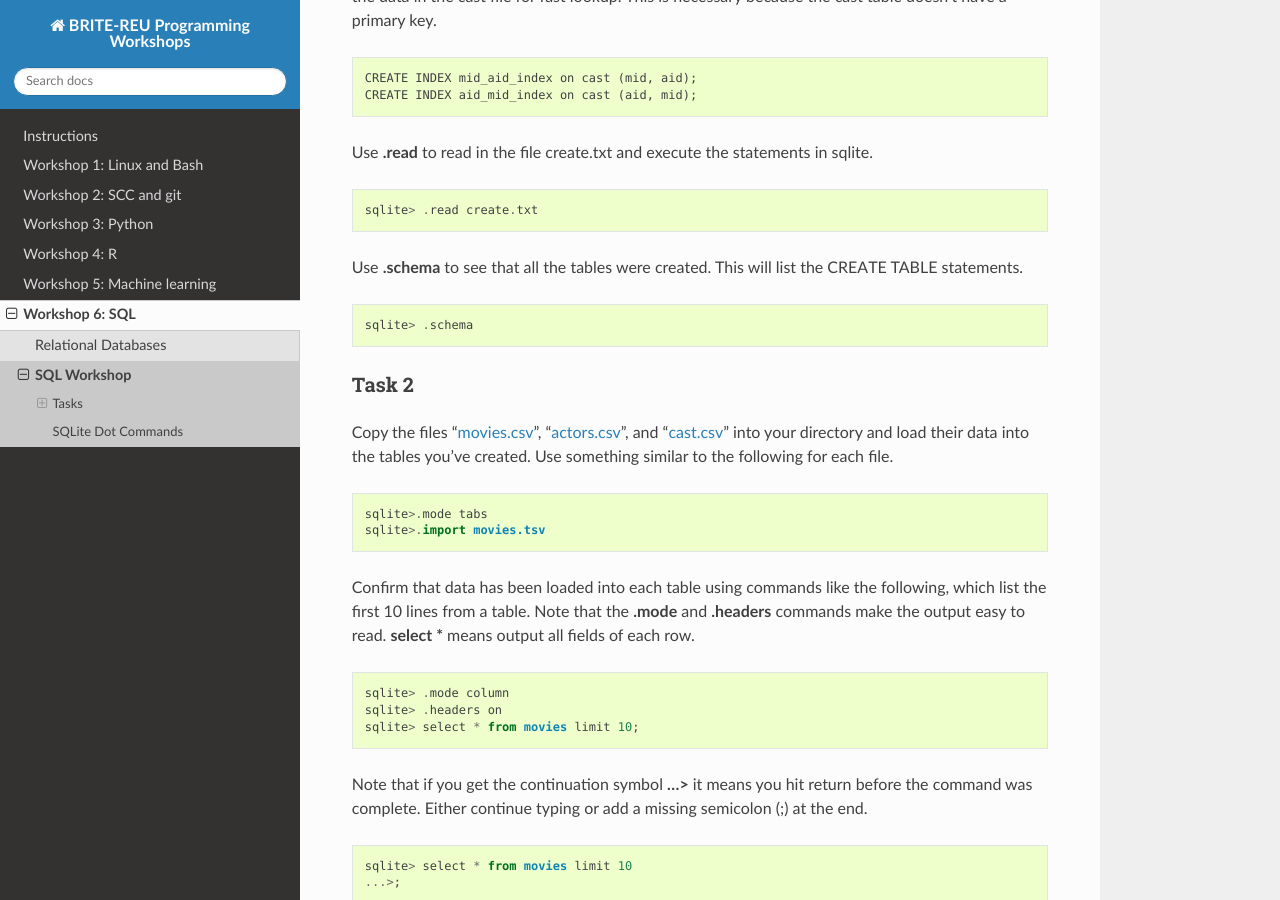
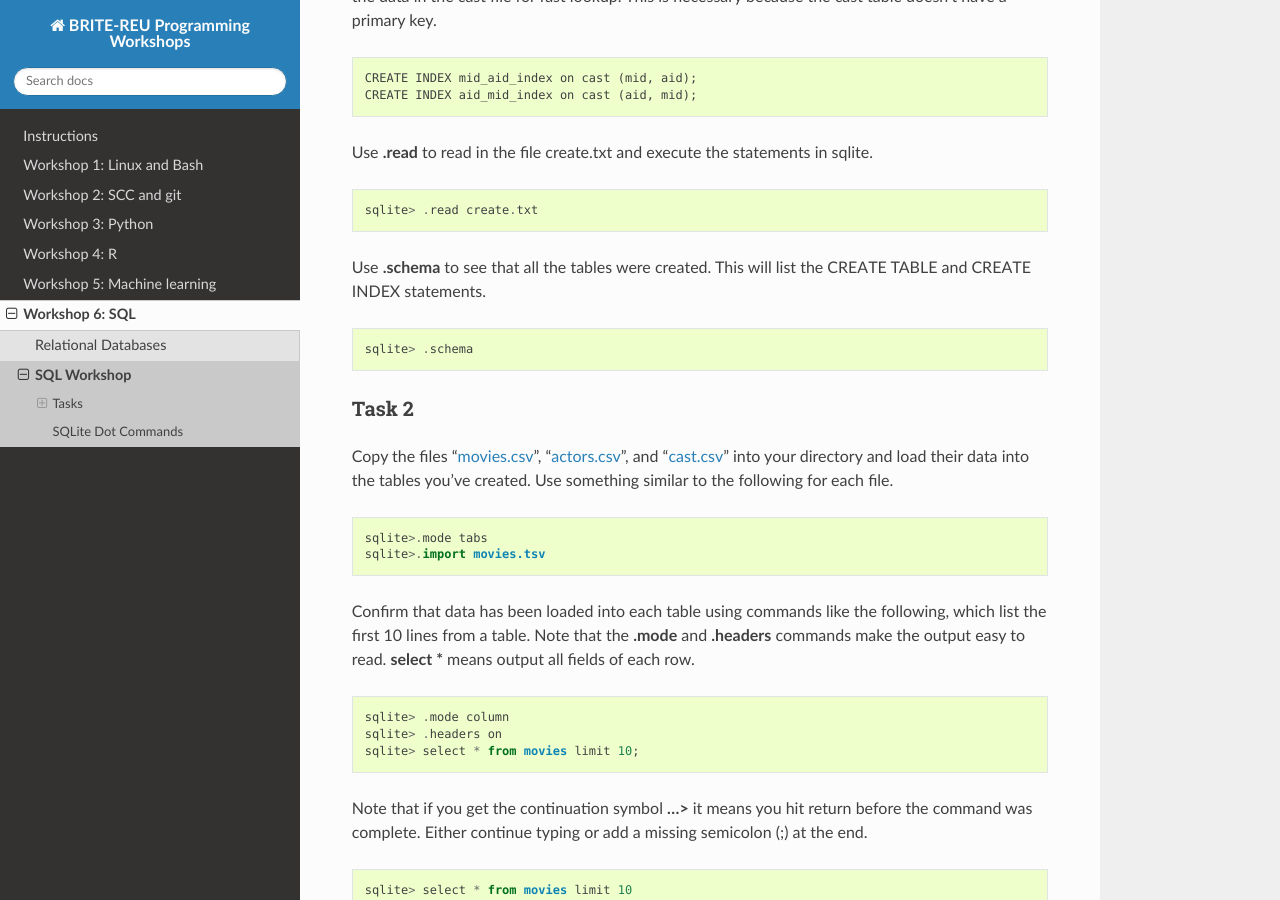
Before and after one commit to BRITE-REU/programming-workshops, a Sphinx documentation site: the page built from source/workshops/06_SQL/Workshop_SQL.rst, in a window 1280 px wide and 900 px high, scrolled down 1686 px. Built offline with Sphinx 7.4.7 and the Read the Docs theme 2.0.0, drawn with Linux system fonts in a browser that asks for light colours.

Commit message:
Update Workshop_SQL.rst

```diff
--- a/source/workshops/06_SQL/Workshop_SQL.rst
+++ b/source/workshops/06_SQL/Workshop_SQL.rst
@@ -90,7 +90,7 @@ Use **.read** to read in the file create.txt and execute the statements in sqlit
    sqlite> .read create.txt
 
 
-Use **.schema** to see that all the tables were created.  This will list the CREATE TABLE statements.
+Use **.schema** to see that all the tables were created.  This will list the CREATE TABLE and CREATE INDEX statements.
 
 .. code::
 
```
